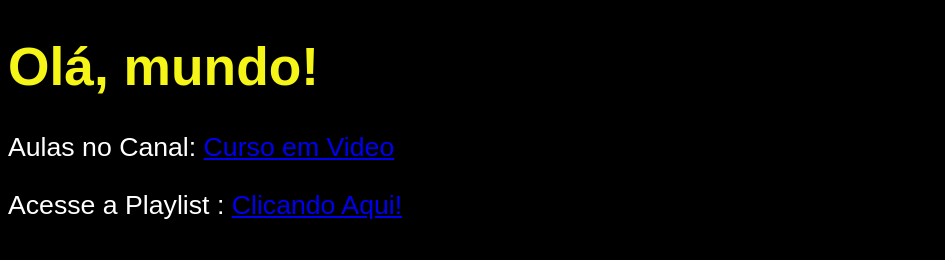
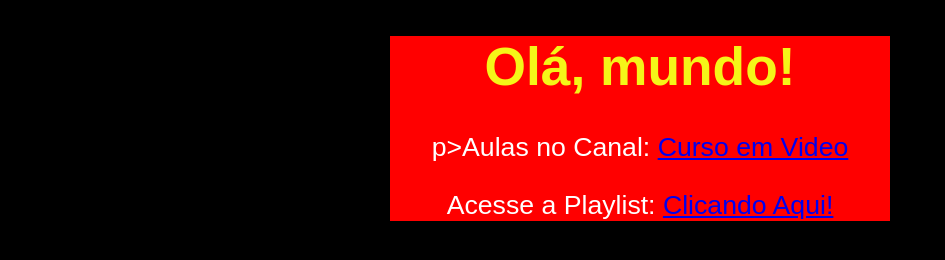
Before and after one commit to ale-vargas/CURSO-JS, a plain HTML site: page Aula04/ex001.html in a window 1280 px wide. Shown: the whole page, without its empty margins (0-945 px from the left). Drawn offline with Linux system fonts and the light colour scheme.

Commit message:
background change

```diff
--- a/Aula04/ex001.html
+++ b/Aula04/ex001.html
@@ -13,22 +13,32 @@
             color: white;
             font: normal 20pt arial;
             /* cor e tamanho das letras */
+
         }
         h1{
             color: rgb(245, 245, 24);
         }
+
+        #corpo{
+            margin: 0 auto;
+            width: 500px;
+            background-color: red;
+            text-align: center;
+        }
     </style>
 </head>
 <body>
-    <h1>Olá, mundo!</h1>
-    <p>Aulas no Canal: <a href="https://www.youtube.com/@CursoemVideo">Curso em Video</a></p>
-    <div id="playlist"></div>
+    <div id="corpo">
+        <h1>Olá, mundo!</h1>
+        p>Aulas no Canal: <a href="https://www.youtube.com/@CursoemVideo">Curso em Video</a></p>
+        <div id="playlist"></div>
+    </div>
 
     <script>
         var escreve = document.getElementById('playlist')
         var url =  'https://www.youtube.com/playlist?list=PLntvgXM11X6pi7mW0O4ZmfUI1xDSIbmTm'
         var link = 'Clicando Aqui!'.link(url)
-        escreve.innerHTML = 'Acesse a Playlist : ' + link
+        escreve.innerHTML = `Acesse a Playlist: ${link}`
     </script>
 </body>
 </html>
```
